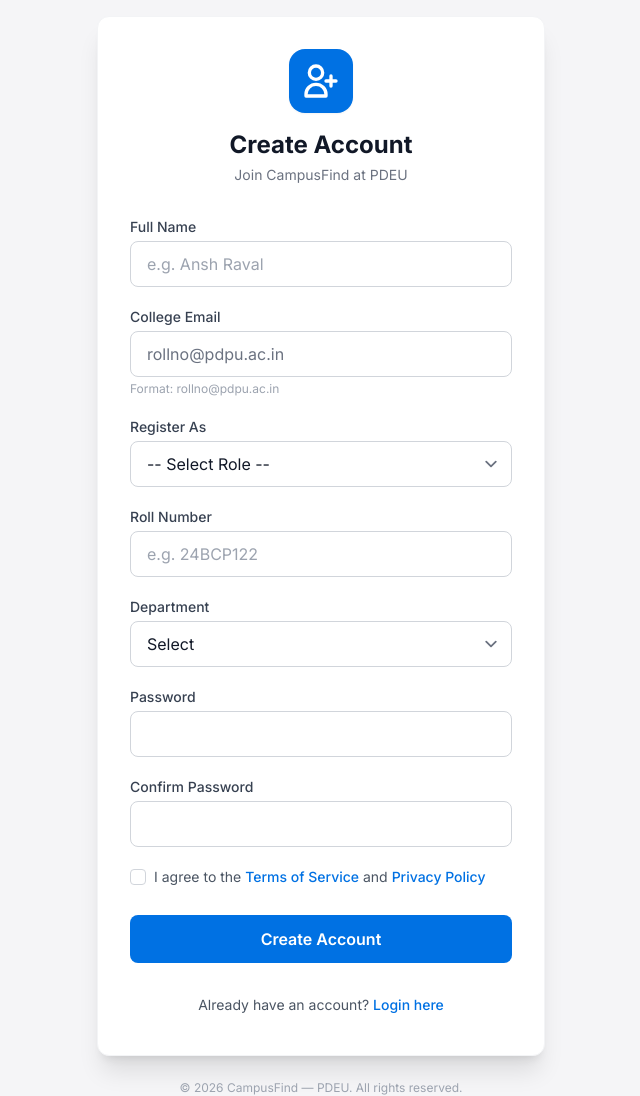
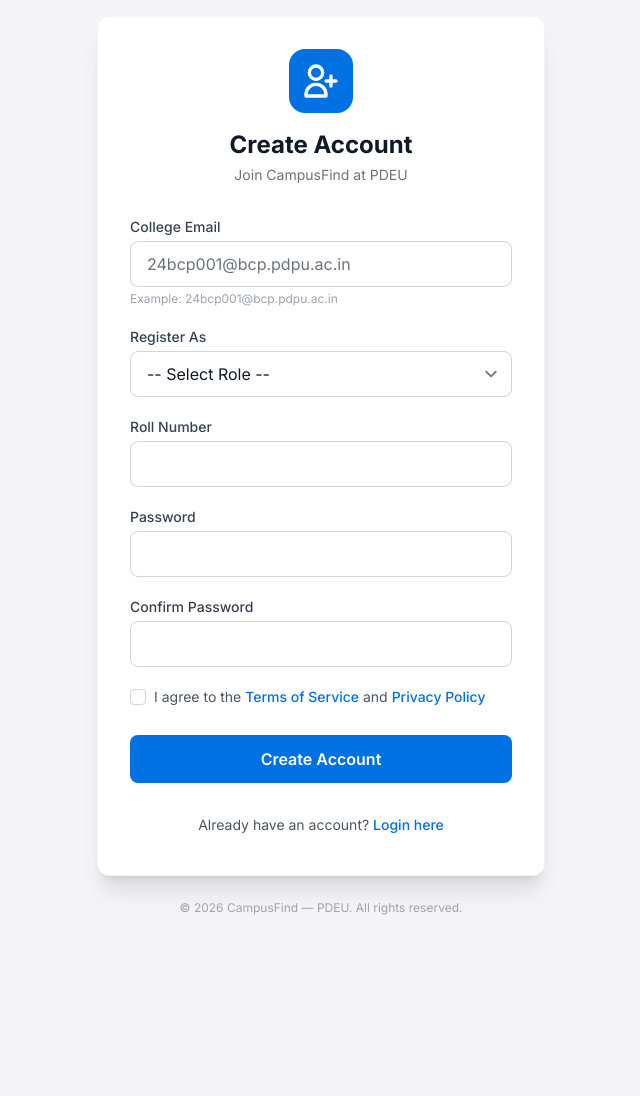
Before and after one commit to lucifer-27/Lost-and-found, a Flask app: page /register in a window 1280 px wide. Shown: the top 1096 px of the page, without its empty margins (319-959 px from the left). After the commit the page ends 915 px from the top, so only its background shows below. Run offline with Flask 3, Linux system fonts and the light colour scheme; some libraries are stand-ins or nearby versions.

Commit message:
Update registration form for improved email validation
removed name palceholder "ANSH RAVAL

```diff
--- a/templates/register.html
+++ b/templates/register.html
@@ -70,29 +70,27 @@
             {% endif %}
 
             {% if success %}
-            <div
-                class="bg-green-50 border border-green-200 text-green-700 px-4 py-3 rounded-card text-sm mb-6 font-medium">
+            <div class="bg-green-50 border border-green-200 text-green-700 px-4 py-3 rounded-card text-sm mb-6 font-medium">
                 {{ success }}
             </div>
             {% endif %}
 
-            <!-- ✅ Form posts to Flask /register route -->
-            <form action="/register" method="POST" class="space-y-5">
-
-                <!-- Full Name -->
-                <div>
-                    <label class="block text-sm font-medium text-gray-700 mb-1" for="full_name">Full Name</label>
-                    <input id="full_name" name="full_name" type="text" placeholder="e.g. Ansh Raval" required
-                        class="block w-full px-4 py-2.5 border border-gray-300 rounded-lg text-gray-900 placeholder-gray-400 focus:ring-2 focus:ring-primary focus:border-primary transition-colors" />
-                </div>
+            <form action="{{ url_for('register') }}" method="POST" class="space-y-5">
 
                 <!-- Email -->
                 <div>
                     <label class="block text-sm font-medium text-gray-700 mb-1" for="email">College Email</label>
-                    <input id="email" name="email" type="email" placeholder="rollno@pdpu.ac.in"
-                        pattern=".+@pdpu\.ac\.in" title="Use your PDEU email" required
+
+                    <input id="email" name="email" type="email"
+                        placeholder="24bcp001@bcp.pdpu.ac.in"
+                        pattern="^[A-Za-z0-9]+@[A-Za-z0-9]+\.pdpu\.ac\.in$"
+                        title="Use format: rollno@dept.pdpu.ac.in"
+                        required
                         class="block w-full px-4 py-2.5 border border-gray-300 rounded-lg text-gray-900 focus:ring-2 focus:ring-primary focus:border-primary transition-colors" />
-                    <p class="text-xs text-gray-400 mt-1">Format: rollno@pdpu.ac.in</p>
+
+                    <p class="text-xs text-gray-400 mt-1">
+                        Example: 24bcp001@bcp.pdpu.ac.in
+                    </p>
                 </div>
 
                 <!-- Role -->
@@ -109,23 +107,8 @@
                 <!-- Roll Number (NO placeholder now) -->
                 <div>
                     <label class="block text-sm font-medium text-gray-700 mb-1" for="roll_no">Roll Number</label>
-                    <input id="roll_no" name="roll_no" type="text" placeholder="e.g. 24BCP122" required
-                        class="block w-full px-4 py-2.5 border border-gray-300 rounded-lg text-gray-900 placeholder-gray-400 focus:ring-2 focus:ring-primary focus:border-primary transition-colors" />
-                </div>
-                <div>
-                    <label class="block text-sm font-medium text-gray-700 mb-1" for="department">Department</label>
-                    <select id="department" name="department" required
-                        class="block w-full px-4 py-2.5 border border-gray-300 rounded-lg text-gray-900 focus:ring-2 focus:ring-primary focus:border-primary transition-colors bg-white">
-                        <option value="">Select</option>
-                        <option value="bcp">BCP</option>
-                        <option value="bce">BCE</option>
-                        <option value="bcs">BCS</option>
-                        <option value="bme">BME</option>
-                        <option value="bec">BEC</option>
-                        <option value="bch">BCH</option>
-                        <option value="other">Other</option>
-                    </select>
-                </div>
+                    <input id="roll_no" name="roll_no" type="text" required
+                        class="block w-full px-4 py-2.5 border border-gray-300 rounded-lg text-gray-900 focus:ring-2 focus:ring-primary focus:border-primary transition-colors" />
                 </div>
 
                 <!-- Password -->
@@ -137,8 +120,7 @@
 
                 <!-- Confirm Password -->
                 <div>
-                    <label class="block text-sm font-medium text-gray-700 mb-1" for="confirm_password">Confirm
-                        Password</label>
+                    <label class="block text-sm font-medium text-gray-700 mb-1" for="confirm_password">Confirm Password</label>
                     <input id="confirm_password" name="confirm_password" type="password" minlength="8" required
                         class="block w-full px-4 py-2.5 border border-gray-300 rounded-lg text-gray-900 focus:ring-2 focus:ring-primary focus:border-primary transition-colors" />
                 </div>
@@ -179,5 +161,4 @@
     </main>
 
 </body>
-
 </html>
```
